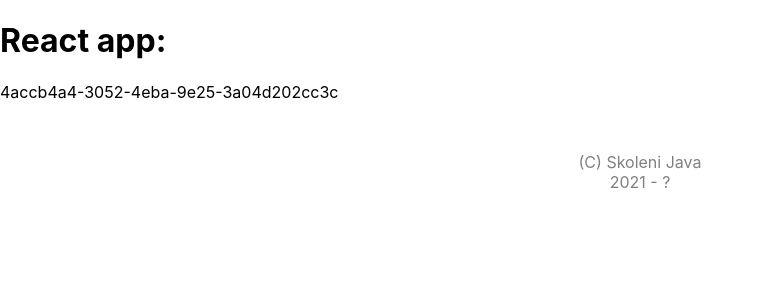
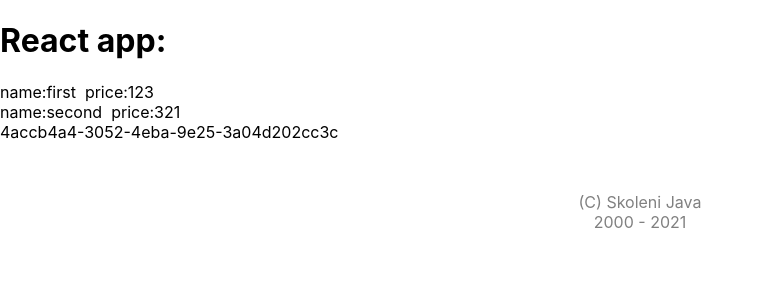
Before and after one commit to jirkapinkas/online-skoleni-2021-19, a React (Create React App) app in the folder eshop-frontend/: page / in a window 1280 px wide. Shown: the top 300 px of the page, without its empty margins (0-763 px from the left). Built offline with nearby package versions, Linux system fonts and the light colour scheme.

Commit message:
Priklad na pouzivani props

```diff
--- a/eshop-frontend/src/App.js
+++ b/eshop-frontend/src/App.js
@@ -5,14 +5,16 @@
 import Header from './components/Header';
 import Footer from './components/Footer';
 import { v4 as uuidv4 } from 'uuid';
+import ItemList from './components/ItemList';
 
 function App() {
   return (
     <div className="App">
       <header className="App-header">
         <Header />
+        <ItemList />
           {uuidv4()}
-        <Footer />
+        <Footer fromDate={2000} toDate={2021} />
       </header>
     </div>
   );
--- a/eshop-frontend/src/components/Footer.js
+++ b/eshop-frontend/src/components/Footer.js
@@ -1,10 +1,10 @@
 import './Footer.css'
 
-function Footer() {
+function Footer(props) {
     return (
         <div className="Footer_footer">
             <div>(C) Skoleni Java</div>
-            <div>2021 - ?</div>
+            <div>{props.fromDate} - {props.toDate}</div>
         </div>
     )
 }
--- /dev/null
+++ b/eshop-frontend/src/components/Item.js
@@ -0,0 +1,17 @@
+function Item({item}) {
+    // NEBO mit jako vstup props a pak se da pouzivat props.name, props.price
+    // console.log(props.item)
+    // obecne object destructuring:
+    // let {name, price} = props;
+    return (
+        <div>
+            name:
+            <span>{item.name}</span>
+            &nbsp;
+            price:
+            <span>{item.price}</span>
+        </div>
+    )
+}
+
+export default Item;
--- /dev/null
+++ b/eshop-frontend/src/components/ItemList.js
@@ -0,0 +1,47 @@
+import Item from "./Item";
+
+function ItemList() {
+    const data = [
+        {
+            id : 1,
+            name : "first",
+            price : 123
+        },
+        {
+            id : 2,
+            name : "second",
+            price : 321
+        }
+    ];
+    // data.forEach(item => console.log(item));
+
+    // const someFunction = function() {
+    //     console.log("stuff " + this);
+    // }
+    // someFunction();
+
+    // const someArrowFunction1 = () => {
+    //     console.log("stuff" + this);
+    // }
+    // someArrowFunction1();
+
+    // const someArrowFunction2 = () => console.log("stuff");
+    // someArrowFunction2();
+
+    // const itemFunction = item => <Item />
+
+    // const itemListMapperFunction = data => {
+    //     return data.map(item => <Item />)
+    // }
+
+    return (
+        <div>
+            {data.map(item => <Item key={item.id} item={item} />)}
+            {/* {data.map(function(item) { return <Item /> })}
+            {data.map(itemFunction)}
+            {itemListMapperFunction} */}
+        </div>
+    )
+}
+
+export default ItemList;
```
